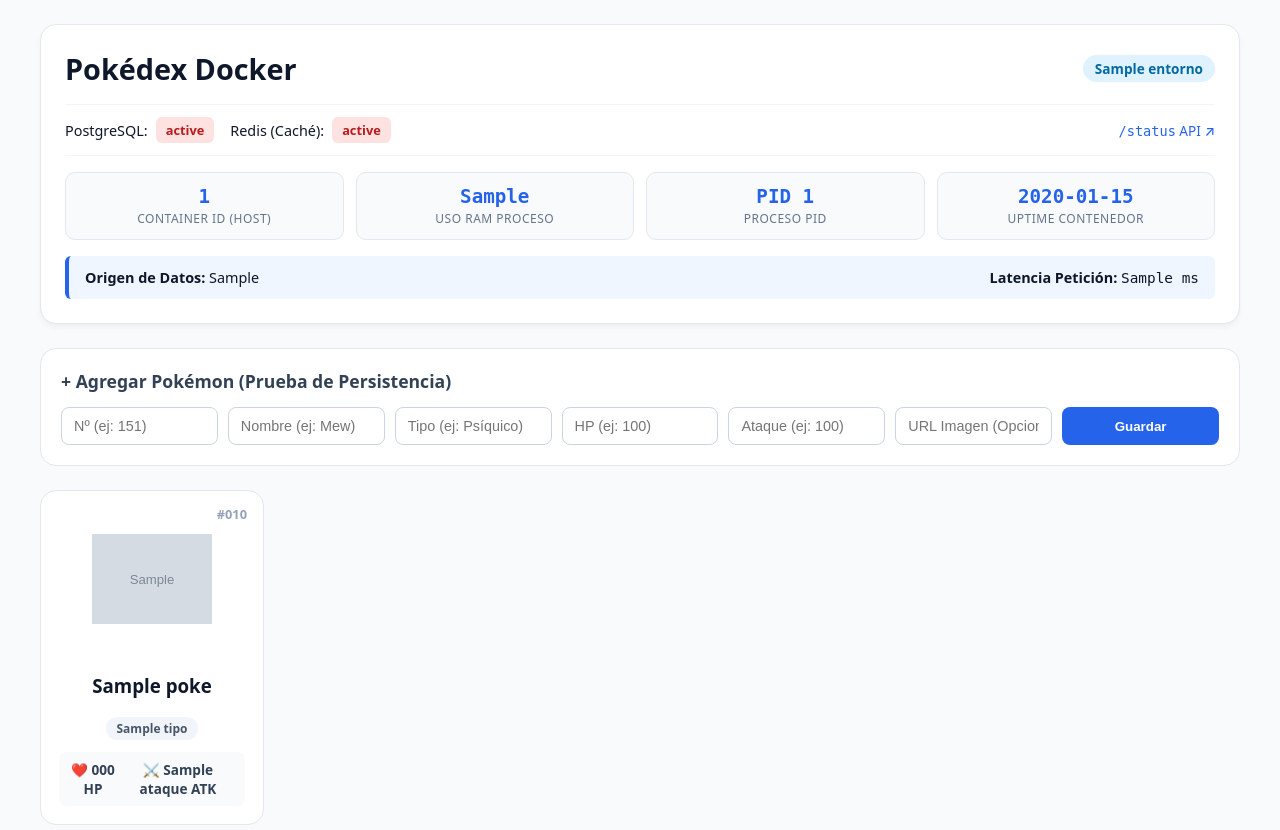
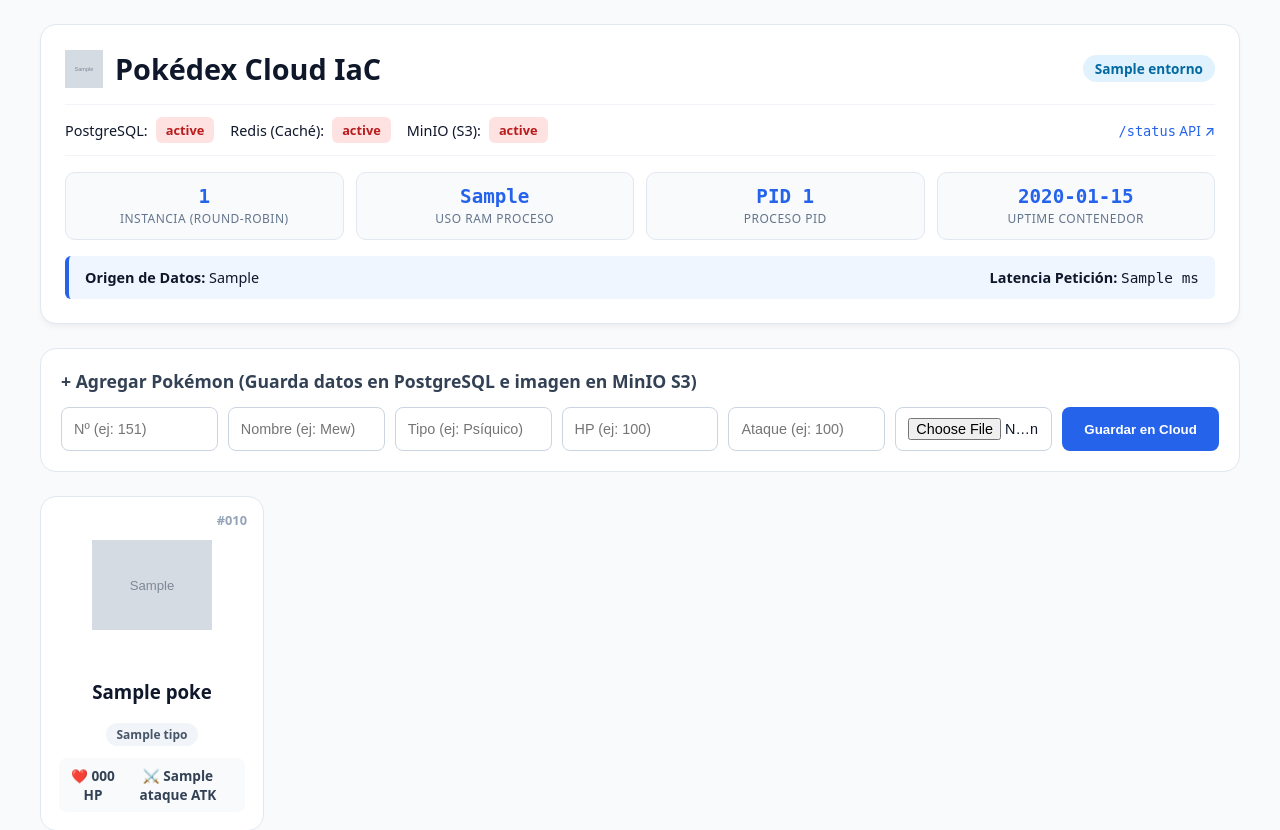
Before and after one commit to alejandromh2004/practica2-terraform-iac, a Flask app: template app/templates/index.html in a window 1280 px wide. Shown: the top 830 px of the page. Run offline with Flask 3, Linux system fonts and the light colour scheme; the template is opened without the code that fills it: most values are stand-ins (such as "Sample title", 1, 10 or a date in 2020); grey boxes marked "Sample" are stand-in pictures; some libraries are stand-ins or nearby versions.

Commit message:
feat: add s3 object storage and full observability stack

```diff
--- a/app/app.py
+++ b/app/app.py
@@ -1,38 +1,73 @@
+import io
 import json
 import os
 import time
+import urllib.request
 from flask import Flask, jsonify, redirect, render_template, request, url_for
+from minio import Minio
 import psycopg2
 import psycopg2.extras
 import redis
+from werkzeug.utils import secure_filename
 
-# Inicialización de la aplicación Flask
 app = Flask(__name__)
-
-# Marca de tiempo global para calcular el Uptime (tiempo activo) del contenedor
 UPTIME_START = time.time()
 
-# ==============================================================================
-# REQUISITO DE SEGURIDAD: Sin credenciales ni configuraciones "hardcodeadas"
-# Se leen todas las variables de entorno inyectadas desde .env.dev / .env.prod
-# ==============================================================================
+# Configuración de PostgreSQL
 DB_HOST = os.getenv("DB_HOST", "db")
 DB_NAME = os.getenv("DB_NAME", "practica_db")
 DB_USER = os.getenv("DB_USER", "postgres")
 DB_PASSWORD = os.getenv("DB_PASSWORD", "postgres")
 DB_PORT = os.getenv("DB_PORT", "5432")
 
-# REDIS_HOST solo estará presente en el entorno de Producción (.env.prod)
+# Configuración de Redis (solo PROD)
 REDIS_HOST = os.getenv("REDIS_HOST", None)
 REDIS_PORT = os.getenv("REDIS_PORT", "6379")
 
+# Configuración de MinIO (Almacenamiento de objetos S3)
+MINIO_ENDPOINT = os.getenv("MINIO_ENDPOINT", "minio:9000")
+MINIO_ACCESS_KEY = os.getenv("MINIO_ACCESS_KEY", "minioadmin")
+MINIO_SECRET_KEY = os.getenv("MINIO_SECRET_KEY", "minioadmin123")
+MINIO_BUCKET = os.getenv("MINIO_BUCKET", "pokedex-static")
+MINIO_PUBLIC_URL = os.getenv("MINIO_PUBLIC_URL", "http://localhost:9000")
 
-# ==============================================================================
-# REQUISITO REQUERIDO: Comprobación dinámica del estado de los servicios
-# Evalúa la conexión con PostgreSQL en tiempo real sin bloquear la app
-# ==============================================================================
+
+def get_minio_client():
+    return Minio(
+        MINIO_ENDPOINT,
+        access_key=MINIO_ACCESS_KEY,
+        secret_key=MINIO_SECRET_KEY,
+        secure=False,
+    )
+
+
+def ensure_static_assets():
+    """Sube un icono SVG estático al bucket de MinIO si no existe todavía."""
+    try:
+        client = get_minio_client()
+        if not client.bucket_exists(MINIO_BUCKET):
+            client.make_bucket(MINIO_BUCKET)
+        try:
+            client.stat_object(MINIO_BUCKET, "pokeball.svg")
+        except Exception:
+            svg_data = b"""<svg xmlns="http://www.w3.org/2000/svg" viewBox="0 0 100 100" width="40" height="40">
+              <circle cx="50" cy="50" r="45" fill="#fff" stroke="#0f172a" stroke-width="6"/>
+              <path d="M5 50a45 45 0 0 1 90 0z" fill="#ef4444" stroke="#0f172a" stroke-width="6"/>
+              <line x1="5" y1="50" x2="95" y2="50" stroke="#0f172a" stroke-width="6"/>
+              <circle cx="50" cy="50" r="14" fill="#fff" stroke="#0f172a" stroke-width="6"/>
+            </svg>"""
+            client.put_object(
+                MINIO_BUCKET,
+                "pokeball.svg",
+                io.BytesIO(svg_data),
+                len(svg_data),
+                content_type="image/svg+xml",
+            )
+    except Exception:
+        pass
+
+
 def check_db_health():
-    """Verifica si la base de datos PostgreSQL responde a peticiones."""
     try:
         conn = psycopg2.connect(
             host=DB_HOST,
@@ -49,7 +84,6 @@ def check_db_health():
 
 
 def check_redis_health():
-    """Verifica la salud del servicio de caché Redis (solo activo en PROD)."""
     if not REDIS_HOST:
         return False, "DESACTIVADO (DEV)"
     try:
@@ -65,8 +99,17 @@ def check_redis_health():
         return False, f"OFFLINE ({str(e)})"
 
 
+def check_minio_health():
+    try:
+        client = get_minio_client()
+        if client.bucket_exists(MINIO_BUCKET):
+            return True, "ONLINE (S3)"
+        return False, "BUCKET NO ENCONTRADO"
+    except Exception as e:
+        return False, f"OFFLINE ({str(e)})"
+
+
 def fetch_pokemon_from_db():
-    """Consulta la lista de Pokémon directamente en PostgreSQL."""
     conn = psycopg2.connect(
         host=DB_HOST,
         database=DB_NAME,
@@ -86,14 +129,8 @@ def fetch_pokemon_from_db():
 
 
 def get_container_metrics():
-    """
-    Métricas técnicas del propio contenedor Docker.
-    Permite visualizar el ID del contenedor (Hostname), consumo RAM y PID.
-    """
     pid = os.getpid()
-    hostname = os.uname().nodename  # Corresponde al ID corto del contenedor en Docker
-
-    # Lectura del uso de memoria en RAM desde el sistema de archivos del kernel Linux /proc
+    hostname = os.uname().nodename
     mem_mb = "N/A"
     try:
         with open("/proc/self/statm", "r") as f:
@@ -101,37 +138,29 @@ def get_container_metrics():
             mem_mb = f"{round((pages * 4096) / (1024 * 1024), 1)} MB"
     except Exception:
         pass
-
     uptime_sec = int(time.time() - UPTIME_START)
-
     return {
-        "container_id": hostname[:12],
+        "container_id": hostname[:16],
         "pid": pid,
         "mem_usage": mem_mb,
         "uptime": f"{uptime_sec}s",
     }
 
 
-# ==============================================================================
-# RUTA PRINCIPAL (UI WEB)
-# Muestra el estado del entorno, métricas y aplica la lógica de Caché (Redis)
-# ==============================================================================
 @app.route("/")
 def index():
-    entorno = "Producción (PROD)" if REDIS_HOST else "Desarrollo (DEV)"
+    entorno = "Producción (PRO)" if REDIS_HOST else "Desarrollo (DEV)"
+    ensure_static_assets()
 
-    # Comprobación dinámica e independiente del estado de los servicios
     db_ok, db_status = check_db_health()
     redis_ok, redis_status = check_redis_health()
+    minio_ok, minio_status = check_minio_health()
 
     pokemon_list = []
     fuente_datos = "Ninguna"
     cache_badge = "N/A"
-
-    # Cronómetro para medir la latencia total de la consulta
     inicio = time.perf_counter()
 
-    # REQUISITO CACHÉ: En PROD se intenta leer primero de Redis
     if REDIS_HOST and redis_ok:
         try:
             r = redis.Redis(
@@ -142,35 +171,34 @@ def index():
             )
             datos_cache = r.get("cartas_pokemon")
             if datos_cache:
-                # CACHE HIT: Datos servidos directamente desde la RAM de Redis (~1 ms)
                 pokemon_list = json.loads(datos_cache)
                 fuente_datos = "Caché Redis (Memoria RAM ⚡)"
                 cache_badge = "HIT"
             elif db_ok:
-                # CACHE MISS: Se lee de PostgreSQL y se guarda en Redis con TTL de 30s
                 pokemon_list = fetch_pokemon_from_db()
                 r.setex("cartas_pokemon", 30, json.dumps(pokemon_list))
                 fuente_datos = "PostgreSQL (Guardado en Redis por 30s)"
                 cache_badge = "MISS"
         except Exception:
-            # FALLBACK DE SEGURIDAD: Si falla Redis, la app sigue viva leyendo de PostgreSQL
             if db_ok:
                 pokemon_list = fetch_pokemon_from_db()
                 fuente_datos = "PostgreSQL (Fallback por fallo de caché)"
     elif db_ok:
-        # En DEV (o si Redis no está configurado), se consulta PostgreSQL directamente
         pokemon_list = fetch_pokemon_from_db()
         fuente_datos = "PostgreSQL (Directo de BD)"
 
     fin = time.perf_counter()
     tiempo_ms = round((fin - inicio) * 1000, 2)
     metrics = get_container_metrics()
+    logo_url = f"{MINIO_PUBLIC_URL}/{MINIO_BUCKET}/pokeball.svg"
 
     return render_template(
         "index.html",
         entorno=entorno,
         db_status=db_status,
         redis_status=redis_status,
+        minio_status=minio_status,
+        logo_url=logo_url,
         pokemon_list=pokemon_list,
         fuente_datos=fuente_datos,
         tiempo_ms=tiempo_ms,
@@ -179,10 +207,6 @@ def index():
     )
 
 
-# ==============================================================================
-# REQUISITO PERSISTENCIA Y ESCRITURA: Alta de nuevos registros
-# Invalida la caché de Redis al escribir para garantizar consistencia de datos
-# ==============================================================================
 @app.route("/agregar", methods=["POST"])
 def agregar_pokemon():
     numero = request.form.get("numero", type=int)
@@ -191,9 +215,42 @@ def agregar_pokemon():
     hp = request.form.get("hp", type=int)
     ataque = request.form.get("ataque", type=int)
     imagen_url = request.form.get("imagen_url", type=str)
+    imagen_file = request.files.get("imagen_file")
 
-    if not imagen_url:
-        imagen_url = f"https://raw.githubusercontent.com/PokeAPI/sprites/master/sprites/pokemon/other/official-artwork/{numero}.png"
+    client = get_minio_client()
+
+    # 1. Si el usuario sube un archivo local, lo guardamos en MinIO S3
+    if imagen_file and imagen_file.filename:
+        try:
+            filename = f"{numero}_{secure_filename(imagen_file.filename)}"
+            data = imagen_file.read()
+            client.put_object(
+                MINIO_BUCKET,
+                filename,
+                io.BytesIO(data),
+                len(data),
+                content_type=imagen_file.content_type or "application/octet-stream",
+            )
+            imagen_url = f"{MINIO_PUBLIC_URL}/{MINIO_BUCKET}/{filename}"
+        except Exception:
+            pass
+    # 2. Si no sube archivo ni URL, descargamos el sprite oficial y lo almacenamos en MinIO S3
+    elif not imagen_url:
+        default_sprite = f"https://raw.githubusercontent.com/PokeAPI/sprites/master/sprites/pokemon/other/official-artwork/{numero}.png"
+        try:
+            req = urllib.request.urlopen(default_sprite, timeout=4)
+            data = req.read()
+            filename = f"pokemon_{numero}.png"
+            client.put_object(
+                MINIO_BUCKET,
+                filename,
+                io.BytesIO(data),
+                len(data),
+                content_type="image/png",
+            )
+            imagen_url = f"{MINIO_PUBLIC_URL}/{MINIO_BUCKET}/{filename}"
+        except Exception:
+            imagen_url = default_sprite
 
     try:
         conn = psycopg2.connect(
@@ -216,8 +273,6 @@ def agregar_pokemon():
         cur.close()
         conn.close()
 
-        # INVALIDACIÓN DE CACHÉ: Al insertar en la BD, borramos la clave en Redis
-        # para forzar que la siguiente lectura traiga los datos actualizados
         if REDIS_HOST:
             try:
                 r = redis.Redis(host=REDIS_HOST, port=int(REDIS_PORT))
@@ -230,22 +285,14 @@ def agregar_pokemon():
     return redirect(url_for("index"))
 
 
-# ==============================================================================
-# REQUISITO OBLIGATORIO: Endpoints técnicos /status y /health
-# Utilizados por los Healthchecks de Docker y para monitoreo externo
-# ==============================================================================
 @app.route("/status")
 @app.route("/health")
 def status():
-    """
-    Devuelve un JSON con el estado de salud de los servicios dependientes.
-    Si algún servicio crítico falla, responde con código HTTP 503 (Service Unavailable).
-    """
     db_ok, _ = check_db_health()
     redis_ok, _ = check_redis_health()
+    minio_ok, _ = check_minio_health()
 
-    # En PROD ambos deben estar sanos; en DEV solo se requiere PostgreSQL
-    sistema_sano = db_ok and (redis_ok if REDIS_HOST else True)
+    sistema_sano = db_ok and minio_ok and (redis_ok if REDIS_HOST else True)
 
     return (
         jsonify(
@@ -257,12 +304,12 @@ def status():
                     if redis_ok
                     else ("disabled" if not REDIS_HOST else "unhealthy")
                 ),
+                "storage_s3": "healthy" if minio_ok else "unhealthy",
             }
         ),
         200 if sistema_sano else 503,
     )
 
 
-# Punto de entrada de la aplicación en el puerto 5000 dentro del contenedor
 if __name__ == "__main__":
     app.run(host="0.0.0.0", port=5000)
--- a/app/requirements.txt
+++ b/app/requirements.txt
@@ -1,3 +1,4 @@
 flask==3.0.3
 psycopg2-binary==2.9.9
 redis==5.0.4
+minio==7.2.7
--- a/app/templates/index.html
+++ b/app/templates/index.html
@@ -3,7 +3,7 @@
 <head>
     <meta charset="UTF-8">
     <meta name="viewport" content="width=device-width, initial-scale=1.0">
-    <title>Pokédex Containerizada - Práctica Docker</title>
+    <title>Pokédex Cloud - Terraform IaC</title>
     <style>
         :root {
             --bg-color: #f8fafc;
@@ -12,7 +12,6 @@
             --text-main: #0f172a;
             --text-muted: #64748b;
         }
-
         body {
             font-family: system-ui, -apple-system, BlinkMacSystemFont, 'Segoe UI', Roboto, sans-serif;
             margin: 0;
@@ -20,12 +19,7 @@
             background-color: var(--bg-color);
             color: var(--text-main);
         }
-
-        .container {
-            max-width: 1200px;
-            margin: 0 auto;
-        }
-
+        .container { max-width: 1200px; margin: 0 auto; }
         .header {
             background: var(--card-bg);
             padding: 24px;
@@ -34,7 +28,6 @@
             margin-bottom: 24px;
             border: 1px solid #e2e8f0;
         }
-
         .header-top {
             display: flex;
             justify-content: space-between;
@@ -43,12 +36,8 @@
             gap: 12px;
             margin-bottom: 16px;
         }
-
-        .header-top h1 {
-            margin: 0;
-            font-size: 1.8rem;
-        }
-
+        .title-wrap { display: flex; align-items: center; gap: 12px; }
+        .header-top h1 { margin: 0; font-size: 1.8rem; }
         .env-tag {
             font-size: 0.85rem;
             padding: 4px 12px;
@@ -57,7 +46,6 @@
             background: #e0f2fe;
             color: #0369a1;
         }
-
         .status-bar {
             display: flex;
             gap: 16px;
@@ -67,7 +55,6 @@
             border-bottom: 1px solid #f1f5f9;
             margin-bottom: 16px;
         }
-
         .status-item {
             display: flex;
             align-items: center;
@@ -75,26 +62,21 @@
             font-size: 0.9rem;
             font-weight: 500;
         }
-
         .badge {
             padding: 4px 10px;
             border-radius: 6px;
             font-weight: 700;
             font-size: 0.8rem;
         }
-
         .badge-ok { background: #dcfce7; color: #15803d; }
         .badge-off { background: #f1f5f9; color: #475569; }
         .badge-err { background: #fee2e2; color: #b91c1c; }
-
-        /* Panel de Métricas Técnicas de Docker */
         .metrics-grid {
             display: grid;
             grid-template-columns: repeat(auto-fit, minmax(180px, 1fr));
             gap: 12px;
             margin-top: 16px;
         }
-
         .metric-card {
             background: #f8fafc;
             padding: 12px;
@@ -102,14 +84,12 @@
             text-align: center;
             border: 1px solid #e2e8f0;
         }
-
         .metric-card .value {
             font-size: 1.2rem;
             font-weight: 800;
             color: var(--primary);
             font-family: monospace;
         }
-
         .metric-card .label {
             font-size: 0.75rem;
             color: var(--text-muted);
@@ -117,7 +97,6 @@
             letter-spacing: 0.5px;
             margin-top: 2px;
         }
-
         .perf-banner {
             margin-top: 16px;
             padding: 12px 16px;
@@ -131,7 +110,6 @@
             flex-wrap: wrap;
             gap: 10px;
         }
-
         .form-card {
             background: var(--card-bg);
             padding: 20px;
@@ -139,26 +117,18 @@
             border: 1px solid #e2e8f0;
             margin-bottom: 24px;
         }
-
-        .form-card h3 {
-            margin: 0 0 14px 0;
-            font-size: 1.1rem;
-            color: #334155;
-        }
-
+        .form-card h3 { margin: 0 0 14px 0; font-size: 1.1rem; color: #334155; }
         .form-grid {
             display: grid;
-            grid-template-columns: repeat(auto-fit, minmax(130px, 1fr));
+            grid-template-columns: repeat(auto-fit, minmax(140px, 1fr));
             gap: 10px;
         }
-
         .form-grid input {
             padding: 10px 12px;
             border: 1px solid #cbd5e1;
             border-radius: 8px;
             font-size: 0.9rem;
         }
-
         .btn-submit {
             background: var(--primary);
             color: white;
@@ -168,13 +138,11 @@
             font-weight: 700;
             cursor: pointer;
         }
-
         .pokemon-grid {
             display: grid;
             grid-template-columns: repeat(auto-fill, minmax(220px, 1fr));
             gap: 20px;
         }
-
         .poke-card {
             background: var(--card-bg);
             border-radius: 16px;
@@ -183,7 +151,6 @@
             text-align: center;
             position: relative;
         }
-
         .poke-num {
             position: absolute;
             top: 14px;
@@ -192,14 +159,7 @@
             font-weight: 700;
             color: #94a3b8;
         }
-
-        .poke-card img {
-            width: 120px;
-            height: 120px;
-            object-fit: contain;
-            margin: 10px 0;
-        }
-
+        .poke-card img { width: 120px; height: 120px; object-fit: contain; margin: 10px 0; }
         .type-badge {
             display: inline-block;
             padding: 3px 10px;
@@ -210,7 +170,6 @@
             color: #475569;
             margin-bottom: 12px;
         }
-
         .stats-box {
             display: flex;
             justify-content: space-around;
@@ -227,7 +186,10 @@
     <div class="container">
         <div class="header">
             <div class="header-top">
-                <h1>Pokédex Docker</h1>
+                <div class="title-wrap">
+                    <img src="{{ logo_url }}" alt="MinIO Static Logo" width="38" height="38">
+                    <h1>Pokédex Cloud IaC</h1>
+                </div>
                 <span class="env-tag">{{ entorno }}</span>
             </div>
 
@@ -240,16 +202,19 @@
                     <span>Redis (Caché):</span>
                     <span class="badge {{ 'badge-ok' if 'ONLINE' in redis_status else ('badge-off' if 'DESACTIVADO' in redis_status else 'badge-err') }}">{{ redis_status }}</span>
                 </div>
+                <div class="status-item">
+                    <span>MinIO (S3):</span>
+                    <span class="badge {{ 'badge-ok' if 'ONLINE' in minio_status else 'badge-err' }}">{{ minio_status }}</span>
+                </div>
                 <div class="status-item" style="margin-left: auto;">
                     <a href="/status" target="_blank" style="color: var(--primary); text-decoration: none; font-size: 0.85rem;"><code>/status</code> API ↗</a>
                 </div>
             </div>
 
-            <!-- Métricas Técnicas del Contenedor Docker -->
             <div class="metrics-grid">
                 <div class="metric-card">
                     <div class="value">{{ metrics.container_id }}</div>
-                    <div class="label">Container ID (Host)</div>
+                    <div class="label">Instancia (Round-Robin)</div>
                 </div>
                 <div class="metric-card">
                     <div class="value">{{ metrics.mem_usage }}</div>
@@ -266,12 +231,10 @@
             </div>
 
             <div class="perf-banner">
-                <div>
-                    <strong>Origen de Datos:</strong> {{ fuente_datos }}
-                </div>
+                <div><strong>Origen de Datos:</strong> {{ fuente_datos }}</div>
                 <div>
                     <strong>Latencia Petición:</strong> <code>{{ tiempo_ms }} ms</code>
-                    {% if 'PROD' in entorno %}
+                    {% if 'PRO' in entorno %}
                         <span class="badge {{ 'badge-ok' if cache_badge == 'HIT' else 'badge-off' }}" style="margin-left: 8px;">{{ cache_badge }}</span>
                     {% endif %}
                 </div>
@@ -279,16 +242,16 @@
         </div>
 
         <div class="form-card">
-            <h3>+ Agregar Pokémon (Prueba de Persistencia)</h3>
-            <form action="/agregar" method="POST">
+            <h3>+ Agregar Pokémon (Guarda datos en PostgreSQL e imagen en MinIO S3)</h3>
+            <form action="/agregar" method="POST" enctype="multipart/form-data">
                 <div class="form-grid">
                     <input type="number" name="numero" placeholder="Nº (ej: 151)" required>
                     <input type="text" name="nombre" placeholder="Nombre (ej: Mew)" required>
                     <input type="text" name="tipo" placeholder="Tipo (ej: Psíquico)" required>
                     <input type="number" name="hp" placeholder="HP (ej: 100)" required>
                     <input type="number" name="ataque" placeholder="Ataque (ej: 100)" required>
-                    <input type="url" name="imagen_url" placeholder="URL Imagen (Opcional)">
-                    <button type="submit" class="btn-submit">Guardar</button>
+                    <input type="file" name="imagen_file" accept="image/*" title="Subir imagen a MinIO S3">
+                    <button type="submit" class="btn-submit">Guardar en Cloud</button>
                 </div>
             </form>
         </div>
```
Also changed, not shown: config/grafana/dashboards/pokedex-dashboard.json (added, +57 -0 lines), config/grafana/provisioning/dashboards/dashboards.yml (added, +11 -0 lines), config/grafana/provisioning/datasources/datasources.yml (added, +15 -0 lines), config/loki/loki-config.yml (added, +26 -0 lines), config/prometheus/alert_rules.yml (added, +29 -0 lines), config/prometheus/prometheus.yml (added, +15 -0 lines), 9 other files.
